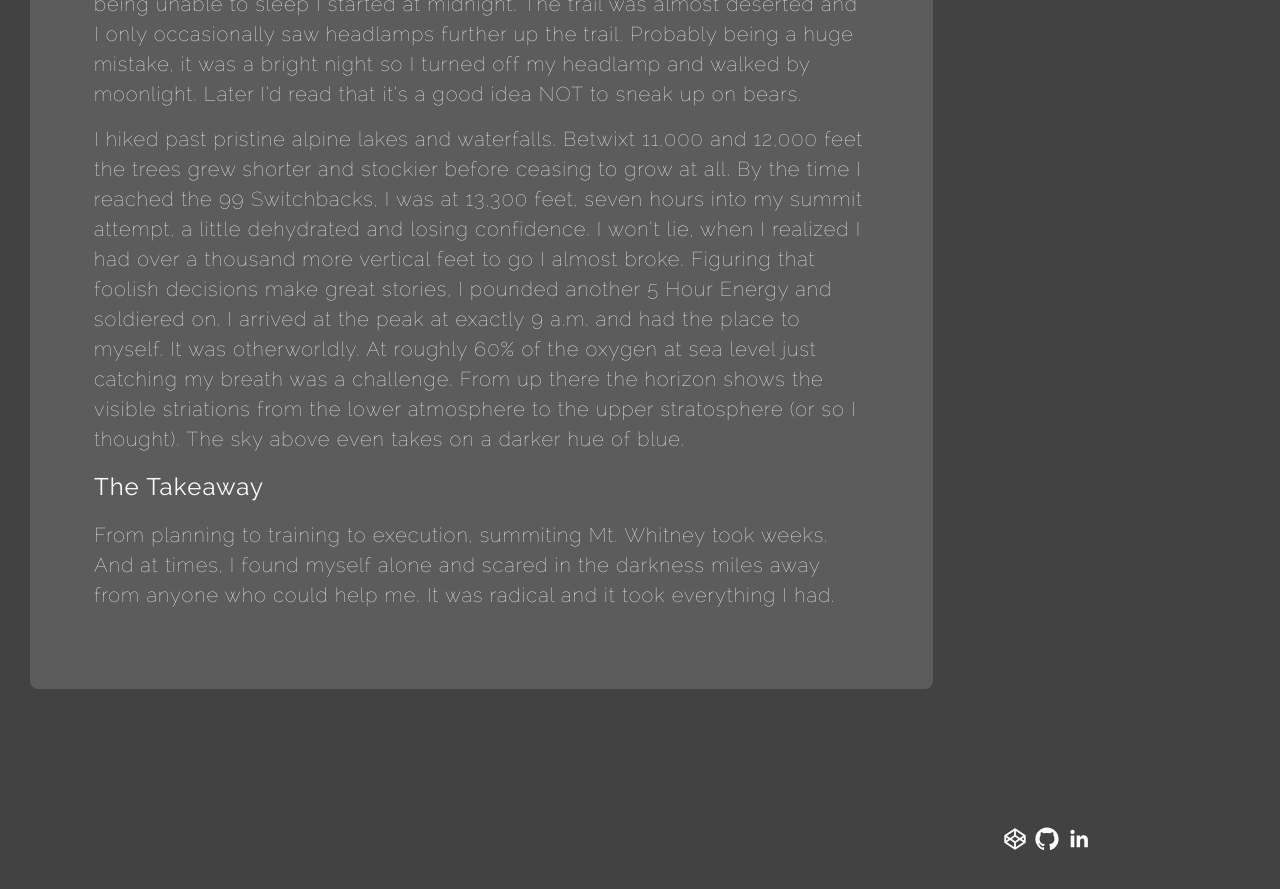
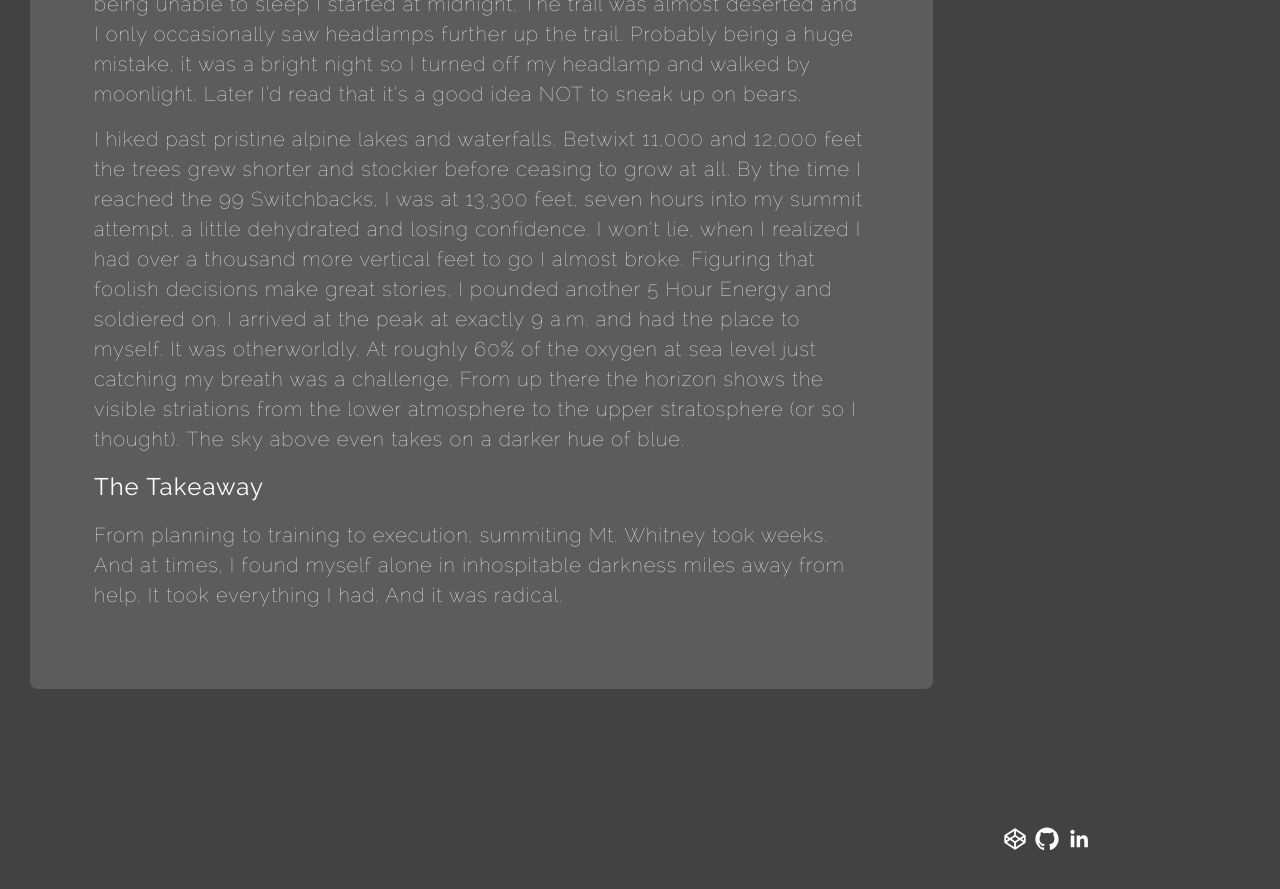
Before and after one commit to jefdewitt/jekyll_portfolio, a Jekyll site: the page built from _projects/2016-11-07-summiting-mt-whitney.markdown, in a window 1280 px wide and 900 px high, scrolled down 1688 px. Shown: the top 889 px of the window. Built offline with Jekyll 4.4.1, drawn with Linux system fonts in a browser that asks for light colours; nearby versions of some CDN libraries.

Commit message:
Update 2016-11-07-summiting-mt-whitney.markdown

```diff
--- a/_projects/2016-11-07-summiting-mt-whitney.markdown
+++ b/_projects/2016-11-07-summiting-mt-whitney.markdown
@@ -24,4 +24,4 @@ I hiked past pristine alpine lakes and waterfalls. Betwixt 11,000 and 12,000 fee
 
 ## The Takeaway
 
-From planning to training to execution, summiting Mt. Whitney took weeks. And at times, I found myself alone and scared in the darkness miles away from anyone who could help me. It was radical and it took everything I had.
+From planning to training to execution, summiting Mt. Whitney took weeks. And at times, I found myself alone in inhospitable darkness miles away from help. It took everything I had. And it was radical.
```
